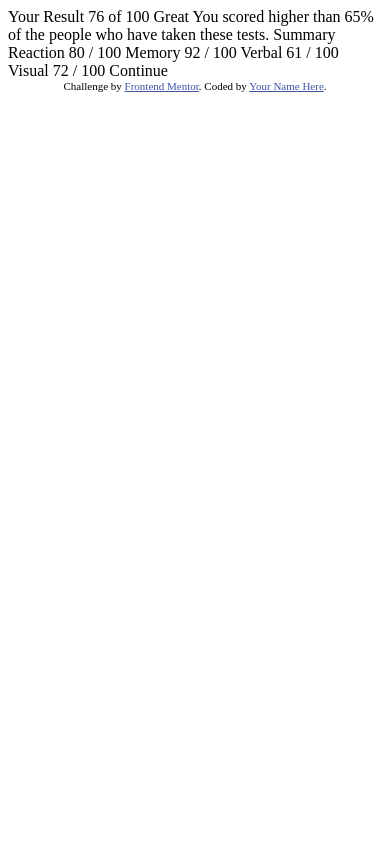
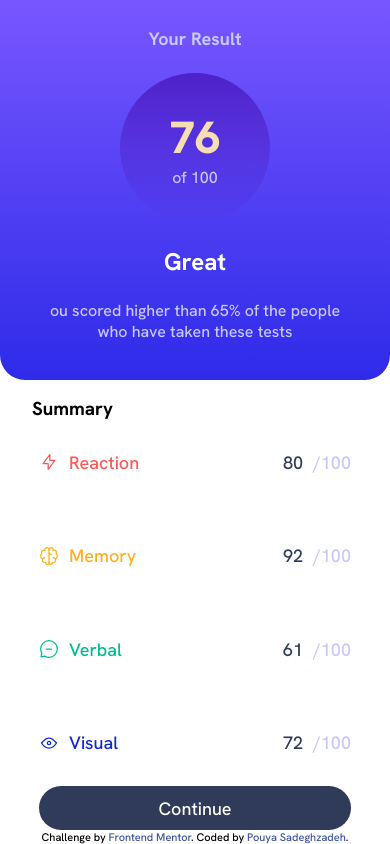
Before and after one commit to pouyasdz/Result-summary, a plain HTML site: page index.html in a window 390 px wide. Drawn offline with Linux system fonts and the light colour scheme.

Commit message:
complete mobile version

```diff
--- a/assets/css/globals.css
+++ b/assets/css/globals.css
@@ -0,0 +1,37 @@
+@font-face{
+    font-family: HankenGrotesk;
+    src: url(../fonts/static/HankenGrotesk-Medium.ttf);
+    font-weight: 500;
+  }
+
+  @font-face{
+    font-family: HankenGrotesk;
+    src: url(../fonts/static/HankenGrotesk-Bold.ttf);
+    font-weight: 700;
+  }
+
+  @font-face{
+   font-family: HankenGrotesk;
+   src: url(../fonts/static/HankenGrotesk-ExtraBold.ttf);
+   font-weight: 800;
+ }
+
+  * {
+     padding: 0;
+     margin: 0;
+     box-sizing: border-box;
+     font-family: 'HankenGrotesk', sans-serif;
+  }
+
+  html, body {
+     width: 100%;
+     height: 100vh;
+  }
+
+  ul {
+    list-style: none;
+  }
+
+  a{
+    text-decoration: none;
+  }
--- a/assets/css/mediaquery.css
+++ b/assets/css/mediaquery.css
@@ -0,0 +1,15 @@
+/* tablet */
+@media only screen and (min-width: 375px) {
+}
+
+/* laptop */
+@media only screen and (min-width: 800px) {
+    .card {
+        width: 384px !important;
+        height: 522px !important;
+    }
+}
+
+/* desktop */
+@media only screen and (min-width: 1440px) {
+}
--- a/assets/css/styles.css
+++ b/assets/css/styles.css
@@ -1,2 +1,140 @@
 @import "globals.css";
 @import "mediaquery.css";
+
+main{
+    width: 100%;
+    height: 100%;
+    display: flex;
+    flex-direction: column;
+    gap: 1rem;
+}
+
+main .top{
+    padding: 7% 0 7% 0;
+    width: 100%;
+    height: 45%;
+    background: linear-gradient(180deg, hsl(252, 100%, 67%), hsl(241, 81%, 54%));
+    display: flex;
+    flex-direction: column;
+    align-items: center;
+    border-radius: 0px 0px 25px 25px;
+    gap: 7%;
+}
+
+main .top h3 {
+    font-size: 18px;
+    font-weight: 700;
+    color: hsl(241, 100%, 89%);
+    margin: 0;
+}
+
+main .top .score {
+    width: 150px;
+    height: 150px;
+    border-radius: 50%;
+    background: linear-gradient(180deg, hsla(256, 72%, 46%, 1), hsla(241, 72%, 46%, 0));;
+    padding:10px;
+    display: flex;
+    justify-content: center;
+    align-items: center;
+    flex-direction: column;
+}
+
+main .top .score h1 {
+    font-weight: 800;
+    text-align: center;
+    color: wheat;
+    font-size: 45px;
+}
+
+main .top .score p {
+    text-align: center;
+    color:hsl(241, 100%, 89%);
+}
+
+main .top h2 {
+    color: white;
+}
+
+main .top p {
+    width: 80%;
+    text-align: center;
+    color: hsl(241, 100%, 89%);
+}
+
+main h3 {
+    text-align: left;
+    margin-left: 2rem;
+}
+
+main .summary{
+    width: 80%;
+    margin: auto;
+    height: 45%;
+    gap: 2rem;
+    display: flex;
+    flex-direction: column;
+}
+
+main .summary ul {
+    display: flex;
+    flex-direction: column;
+    width: 100%;
+    height: 100%;
+    justify-content: space-between;
+}
+
+main .summary ul li {
+    width: 100%;
+    justify-content: space-between;
+    display: flex;
+    align-items: center;
+}
+
+main .summary ul li :first-child{
+    display: flex;
+    align-items: center;
+    gap: 10px;
+    font-size: 18px;
+}
+
+main .summary ul li :last-child{
+    display: flex;
+    align-items: center;
+    gap: 10px;
+    font-size: 18px;
+    color: hsl(241, 100%, 89%);
+}
+
+main .summary ul li :last-child :first-child{
+    color: hsl(224, 30%, 27%);
+}
+
+.reaction :first-child{
+    color: hsl(0, 100%, 67%);
+}
+.memory :first-child{
+    color: hsl(39, 100%, 56%);
+}
+.verbal :first-child{
+    color: hsl(166, 100%, 37%);
+}
+.visual :first-child{
+    color: hsl(234, 85%, 45%);
+}
+
+main .summary button {
+    margin-top: auto;
+    width: 100%;
+    height: 55px;
+    background-color: hsl(224, 30%, 27%);
+    border: none;
+    outline: none;
+    border-radius: 35px;
+    display: flex;
+    align-items: center;
+    justify-content: center;
+    color: white;
+    font-size: 18px;
+    cursor: pointer;
+}
--- a/index.html
+++ b/index.html
@@ -1,47 +1,94 @@
 <!DOCTYPE html>
 <html lang="en">
   <head>
-  <meta charset="UTF-8">
-  <meta name="viewport" content="width=device-width, initial-scale=1.0"> <!-- displays site properly based on user's device -->
+    <meta charset="UTF-8" />
+    <meta name="viewport" content="width=device-width, initial-scale=1.0" />
+    <!-- displays site properly based on user's device -->
 
-  <link rel="icon" type="image/png" sizes="32x32" href="./assets/images/favicon-32x32.png">
+    <link
+      rel="icon"
+      type="image/png"
+      sizes="32x32"
+      href="./assets/images/favicon-32x32.png"
+    />
 
+    <link rel="stylesheet" href="./assets/css/styles.css" />
     <title>Frontend Mentor | Results summary component</title>
 
     <!-- Feel free to remove these styles or customise in your own stylesheet 👍 -->
     <style>
-    .attribution { font-size: 11px; text-align: center; }
-    .attribution a { color: hsl(228, 45%, 44%); }
+      .attribution {
+        font-size: 11px;
+        position: absolute;
+        bottom: 0;
+        margin-left: auto;
+        margin-right: auto;
+        left: 0;
+        right: 0;
+        text-align: center;
+        width: max-content;
+      }
+      .attribution a {
+        color: hsl(228, 45%, 44%);
+      }
     </style>
   </head>
   <body>
+    <main>
+      <div class="top">
+        <h3>Your Result</h3>
+        <div class="score">
+          <h1>76</h1>
+          <p>of 100</p>
+        </div>
+        <h2>Great</h2>
+        <p>
+          ou scored higher than 65% of the people who have taken these tests
+        </p>
+      </div>
+      <h3>Summary</h3>
 
-  Your Result
-  76
-  of 100
+      <div class="summary">
+        <ul>
+          <li class="reaction">
+            <p>
+              <span><img src="assets/images/icon-reaction.svg" alt="" /></span>
+              Reaction
+            </p>
+            <p><span>80</span>/100</p>
+          </li>
+          <li class="memory">
+            <p>
+              <span><img src="assets/images/icon-memory.svg" alt="" /></span>
+              Memory
+            </p>
+            <p><span>92</span>/100</p>
+          </li>
+          <li class="verbal">
+            <p>
+              <span><img src="assets/images/icon-verbal.svg" alt="" /></span>
+              Verbal
+            </p>
+            <p><span>61</span>/100</p>
+          </li>
+          <li class="visual">
+            <p>
+              <span><img src="assets/images/icon-visual.svg" alt="" /></span>
+              Visual
+            </p>
+            <p><span>72</span>/100</p>
+          </li>
+        </ul>
+        <button>Continue</button>
+      </div>
 
-  Great
-  You scored higher than 65% of the people who have taken these tests.
-
-  Summary
-
-  Reaction
-  80 / 100
-
-  Memory
-  92 / 100
-
-  Verbal
-  61 / 100
-
-  Visual
-  72 / 100
-
-  Continue
+    </main>
 
     <div class="attribution">
-    Challenge by <a href="https://www.frontendmentor.io?ref=challenge" target="_blank">Frontend Mentor</a>.
-    Coded by <a href="#">Your Name Here</a>.
+      Challenge by
+      <a href="https://www.frontendmentor.io?ref=challenge" target="_blank"
+        >Frontend Mentor</a
+      >. Coded by <a href="#">Pouya Sadeghzadeh</a>.
     </div>
   </body>
 </html>
```
Lines whose indentation alone changed are shown as unchanged.
